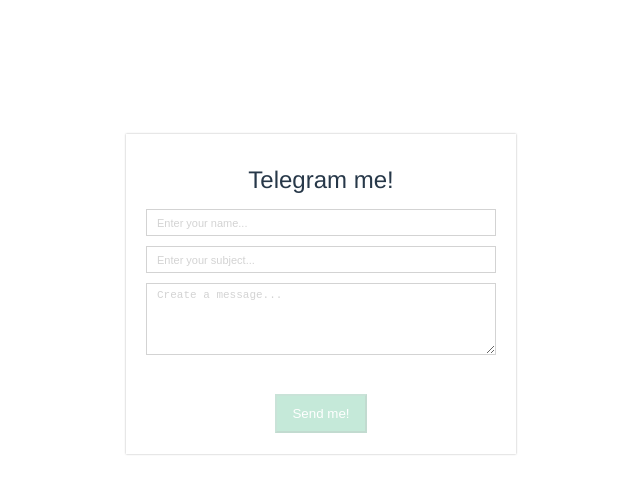
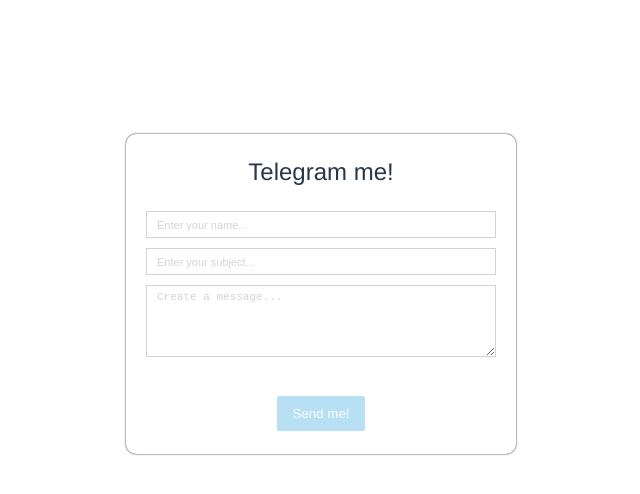
Before and after one commit to stanislavec/telegramme, a Vue app: page / in a window 1280 px wide. Shown: the top 494 px of the page, without its empty margins (319-959 px from the left). Built offline with nearby package versions, Linux system fonts and the light colour scheme.

Commit message:
design fixes

```diff
--- a/package.json
+++ b/package.json
@@ -1,6 +1,6 @@
 {
   "name": "telegramme",
-  "version": "0.1.5",
+  "version": "0.1.6",
   "private": false,
   "licenses": [
     {
--- a/public/index.html
+++ b/public/index.html
@@ -4,8 +4,8 @@
     <meta charset="utf-8">
     <meta http-equiv="X-UA-Compatible" content="IE=edge">
     <meta name="viewport" content="width=device-width,initial-scale=1.0">
-    <link rel="icon" href="<%= BASE_URL %>favicon.ico">
-    <title>MailMe!</title>
+    <link rel="icon" href="https://telegram.org/favicon.ico?3">
+    <title>TelegramMe!</title>
   </head>
   <body>
     <div id="app"></div>
--- a/src/components/telegram-me.vue
+++ b/src/components/telegram-me.vue
@@ -132,7 +132,7 @@
 
 <style scoped>
   h2 {
-    margin: 10px 5px;
+    margin: 0 0 20px 0;
     font-family: "Source Sans Pro", "Helvetica Neue", Arial, sans-serif;
     font-weight: 300;
     color: #273849;
@@ -144,8 +144,9 @@
     width: 350px;
     min-height: 280px;
     padding: 20px;
-    box-shadow: 0 0 2px rgba(0,0,0,0.3);
+    box-shadow: 0 0 2px rgba(0,0,0,1);
     display: flex;
+    border-radius: 10px;
   }
 
   .notification,
@@ -189,10 +190,12 @@
     margin-top: 30px;
     font-weight: 400;
     min-width: 50px;
-    background-color: #42b983;
+    background-color: #179cde;
+    border-radius: 2px;
     color: white;
     text-align: center;
     outline: none;
+    border: unset;
   }
 
   .send-me:disabled {
@@ -230,7 +233,7 @@
   .transition-loader-inner div {
     padding: 3px;
     margin: 10px;
-    background: #42b983;
+    background: #179cde;
     display: inline-block;
   }
 
```
